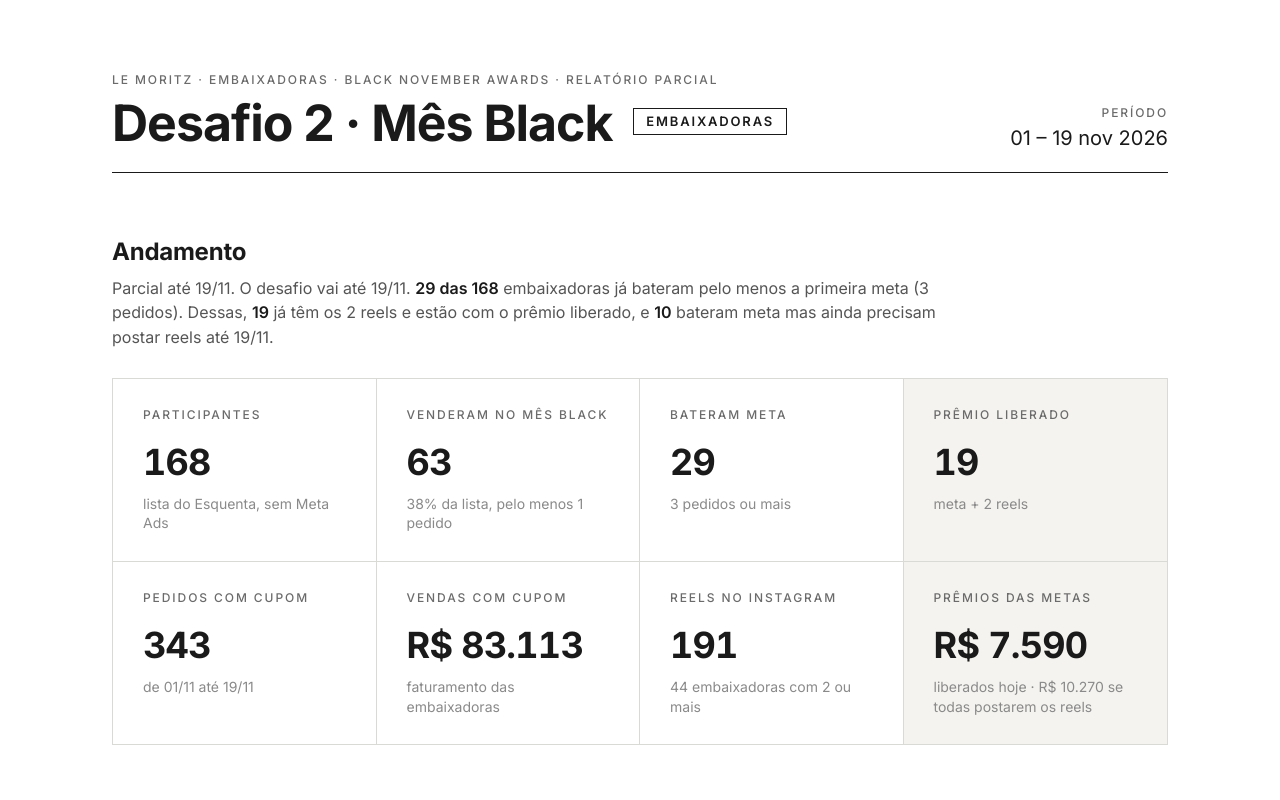
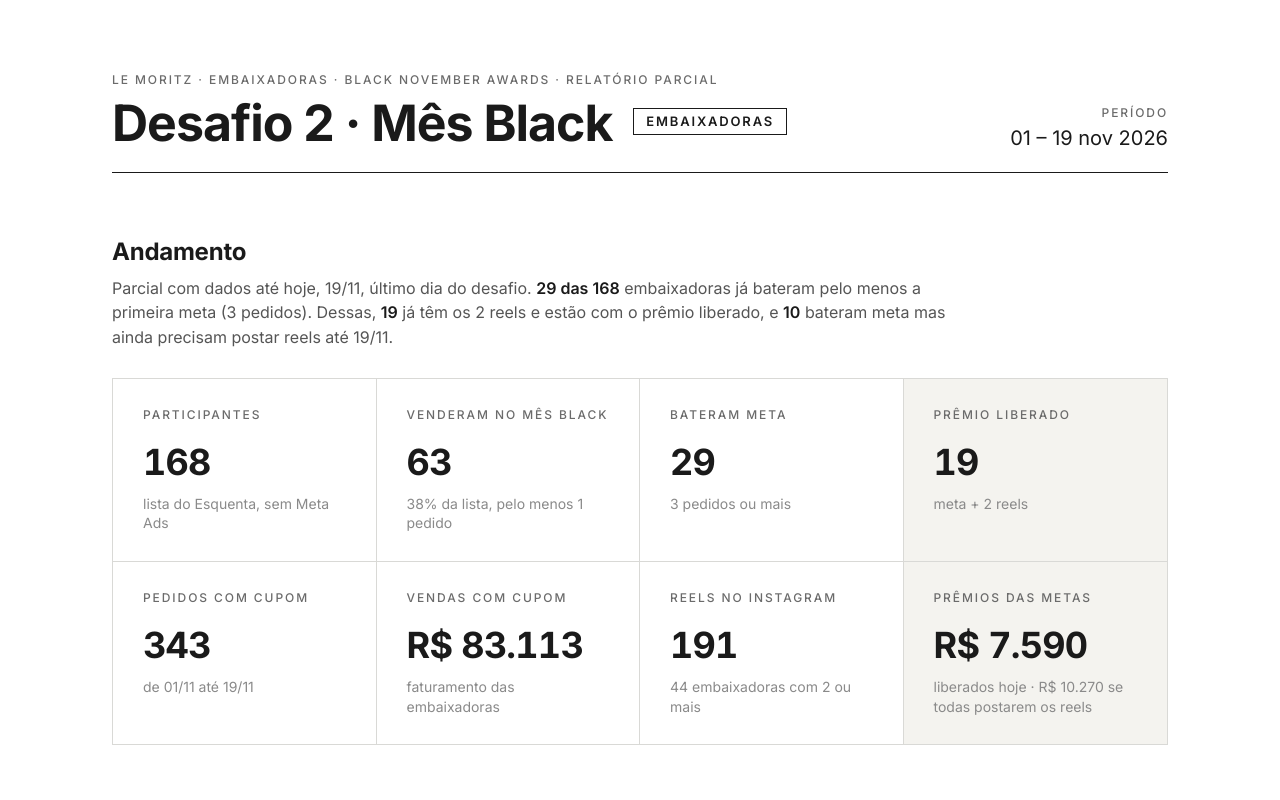
Before and after one commit to bealemoritz/desafio1-black, a plain HTML site: page desafio2/index.html in a window 1280 px wide. Shown: the top 800 px of the page. Drawn offline with Linux system fonts and the light colour scheme.

Commit message:
Desafio 2 embaixadoras: ajusta texto do dia final
Co-Authored-By: Claude Opus 5.5 <noreply@anthropic.com>
Claude-Session: https://claude.ai/code/session_01Qg5mSA7CPt5h1TussNkcKj

```diff
--- a/desafio2/index.html
+++ b/desafio2/index.html
@@ -219,7 +219,7 @@ const cnt=s=>emb.filter(r=>r.situacao===s).length;
 const vend=emb.filter(r=>r.pedidos>0);
 const K={total:emb.length,vend:vend.length,ok:cnt(ORDER[0]),falta:cnt(ORDER[1]),ped:emb.reduce((a,r)=>a+r.pedidos,0),rec:emb.reduce((a,r)=>a+r.receita,0),
   lib:emb.reduce((a,r)=>a+r.premio_liberado,0),pot:emb.reduce((a,r)=>a+r.premio,0),reels:emb.reduce((a,r)=>a+r.reels,0),comReels:emb.filter(r=>r.reels>=2).length};
-document.getElementById('lead').innerHTML=`Parcial até ${dia(LAST)}. O desafio vai até 19/11. <b>${K.ok+K.falta} das ${K.total}</b> embaixadoras já bateram pelo menos a primeira meta (3 pedidos). Dessas, <b>${K.ok}</b> já têm os 2 reels e estão com o prêmio liberado, e <b>${K.falta}</b> bateram meta mas ainda precisam postar reels até 19/11.`;
+document.getElementById('lead').innerHTML=`${LAST==='2026-11-19'?'Parcial com dados até hoje, 19/11, último dia do desafio.':'Parcial até '+dia(LAST)+'. O desafio vai até 19/11.'} <b>${K.ok+K.falta} das ${K.total}</b> embaixadoras já bateram pelo menos a primeira meta (3 pedidos). Dessas, <b>${K.ok}</b> já têm os 2 reels e estão com o prêmio liberado, e <b>${K.falta}</b> bateram meta mas ainda precisam postar reels até 19/11.`;
 const tiles=[
   ['Participantes',INT.format(K.total),'lista do Esquenta, sem Meta Ads'],
   ['Venderam no Mês Black',INT.format(K.vend),PCT(K.vend/K.total)+' da lista, pelo menos 1 pedido'],
```
